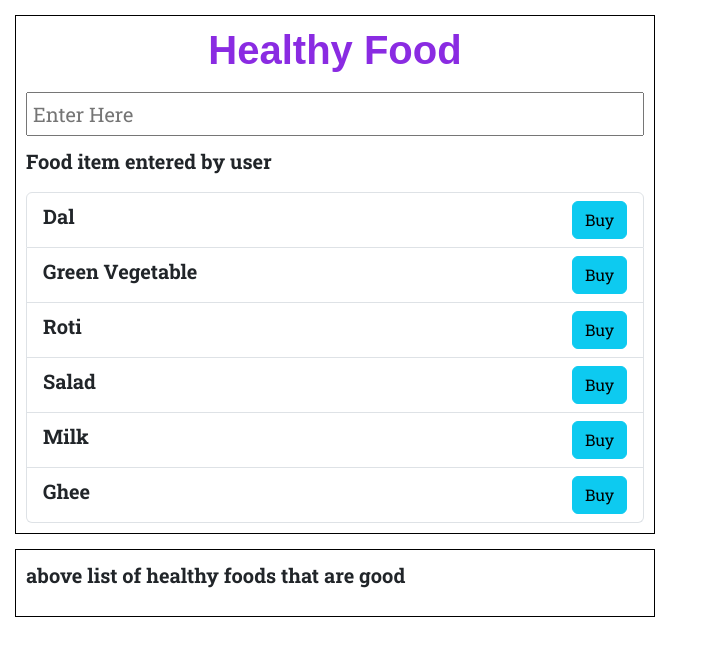
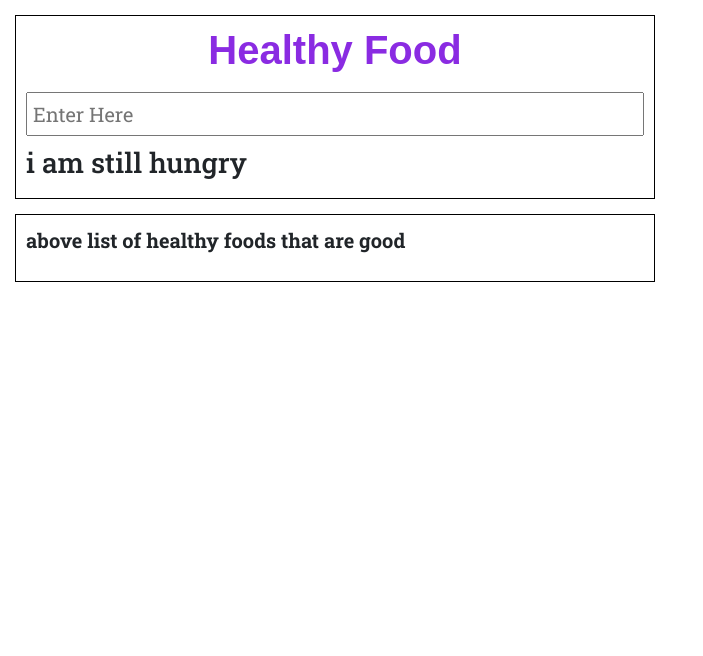
Before and after one commit to Shub1ham/REACT, a React (Vite) app in the folder 3-fragments/learning-fragment/: page / in a window 1280 px wide. Shown: the top 656 px of the page, without its empty margins (0-703 px from the left). Built offline with nearby package versions, Linux system fonts and the light colour scheme; a web font is replaced by a local one.

Commit message:
managing state

```diff
--- a/3-fragments/learning-fragment/src/App.jsx
+++ b/3-fragments/learning-fragment/src/App.jsx
@@ -4,14 +4,23 @@ import "bootstrap/dist/css/bootstrap.min.css";
 import Container from "./component/Container";
 import "./App.css";
 import Foodinput from "./component/Foodinput";
+import { useState } from "react";
 
 function App() {
-  let fooditems = ["Dal", "Green Vegetable", "Roti", "Salad", "Milk", "Ghee"];
-  let texttoshow = "Food item entered by user";
-  const handleonchange = (event) => {
+  // let fooditems = ["Dal", "Green Vegetable", "Roti", "Salad", "Milk", "Ghee"];
+
+  // let [texttoshow , settextstate]=useState();  // here are 2 elements that use state holds 1] current value 2] that method or function which we can edith later
+
+  let [fooditems, setfooditems]= useState([])
+
+  const onkeydown = (event) => {
     {
-      console.log(event.target.value);
-      texttoshow=event.target.value
+      if(event.key==="Enter"){
+        let newfooditem=event.target.value
+        event.target.value=''
+        let newitem=[...fooditems, newfooditem]
+        setfooditems(newitem)
+      }
     }
   };
 
@@ -19,9 +28,8 @@ function App() {
     <>
       <Container>
         <h1 className="heading">Healthy Food</h1>
+        <Foodinput handlekeydown={onkeydown}></Foodinput>
         <Errormessage items={fooditems}></Errormessage>
-        <Foodinput handleonchange={handleonchange}></Foodinput>
-        <p>{texttoshow}</p>
         <Fooditems items={fooditems}></Fooditems>
       </Container>
       <Container>
--- a/3-fragments/learning-fragment/src/component/Foodinput.jsx
+++ b/3-fragments/learning-fragment/src/component/Foodinput.jsx
@@ -1,7 +1,7 @@
 import styles from "./Foodinput.module.css"
-function Foodinput({handleonchange}){
+function Foodinput({handlekeydown}){
    return <input className={styles.foodinput} type="text" placeholder="Enter Here"
-   onChange={handleonchange}
+   onKeyDown={handlekeydown}
 
    ></input>
 }
--- a/3-fragments/learning-fragment/src/component/Item.jsx
+++ b/3-fragments/learning-fragment/src/component/Item.jsx
@@ -1,7 +1,7 @@
 import styles from "./Item.module.css";
-const Item = ({foodItem,handlebuybutton}) => {
+const Item = ({foodItem, bought,handlebuybutton}) => {
   return (
-    <li className={`${styles["sk-item"]} list-group-item`}>
+    <li className={`${styles["sk-item"]} list-group-item ${bought && "active"}`}>
       <span className={styles["sk-span"]}>{foodItem}</span>
       <button className={`btn btn-info ${styles.button}`}
       onClick={handlebuybutton}
--- a/3-fragments/learning-fragment/src/component/fooditems.jsx
+++ b/3-fragments/learning-fragment/src/component/fooditems.jsx
@@ -1,11 +1,17 @@
+import { useState } from "react";
 import Item from "./Item";
 const Fooditems = ({items}) => {
 //   let fooditems=["Dal","Green Vegetable","Roti","Salad","Milk","Ghee"]
+  let [activeitem , setsctiveitem]=useState([])
 
+  let onbuybutton=(item , event)=>{
+    let newitem=[...activeitem,item]
+    setsctiveitem(newitem)
+  }
   return (
     <ul className="list-group">
       {items.map((item) => (
-        <Item key={item} foodItem={item} handlebuybutton={()=>{console.log(`${item} bought`)}}></Item>
+        <Item key={item} foodItem={item} bought={activeitem.includes(item)} handlebuybutton={(event)=>onbuybutton(item,event)}></Item>
       ))}
     </ul>
   );
```
